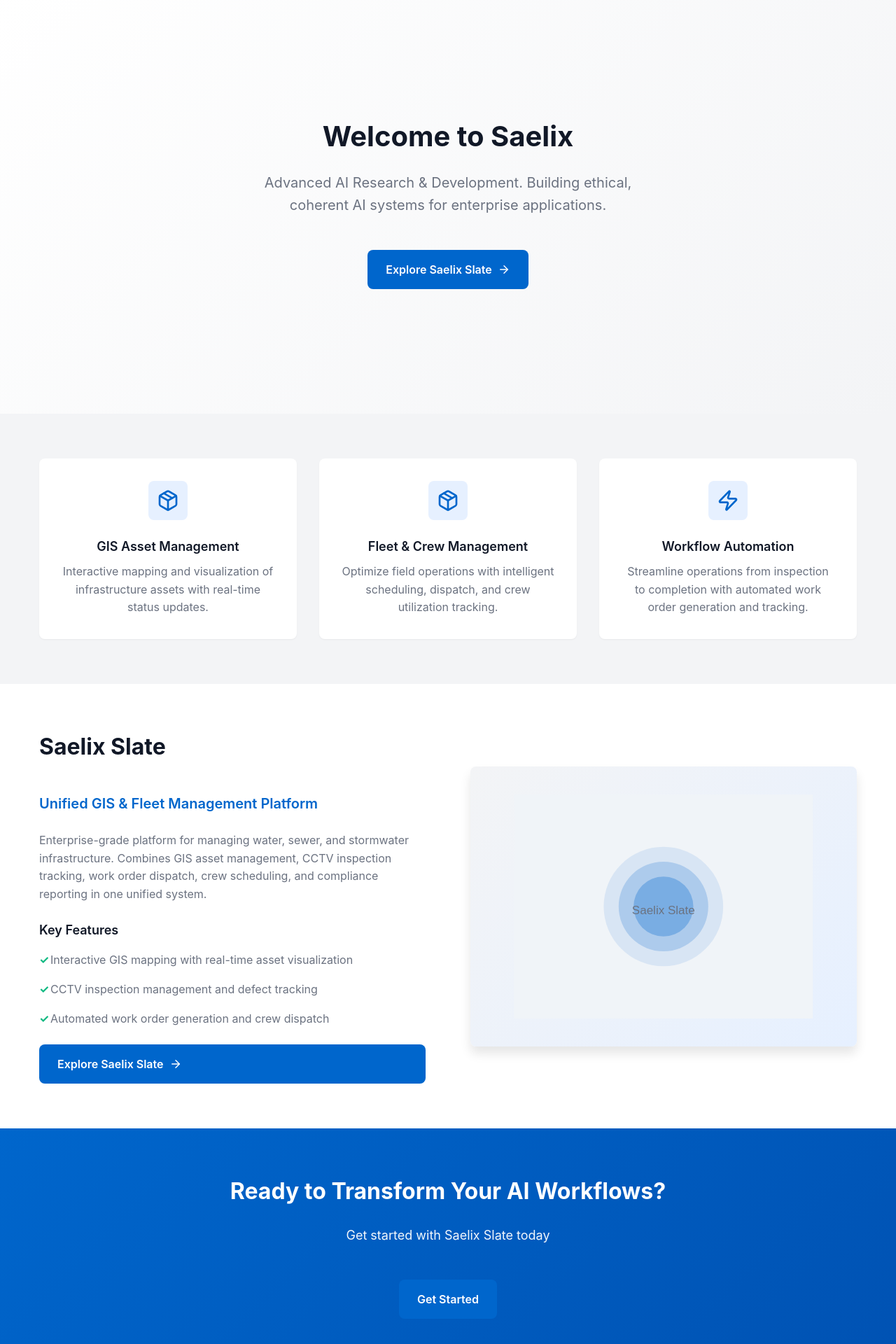
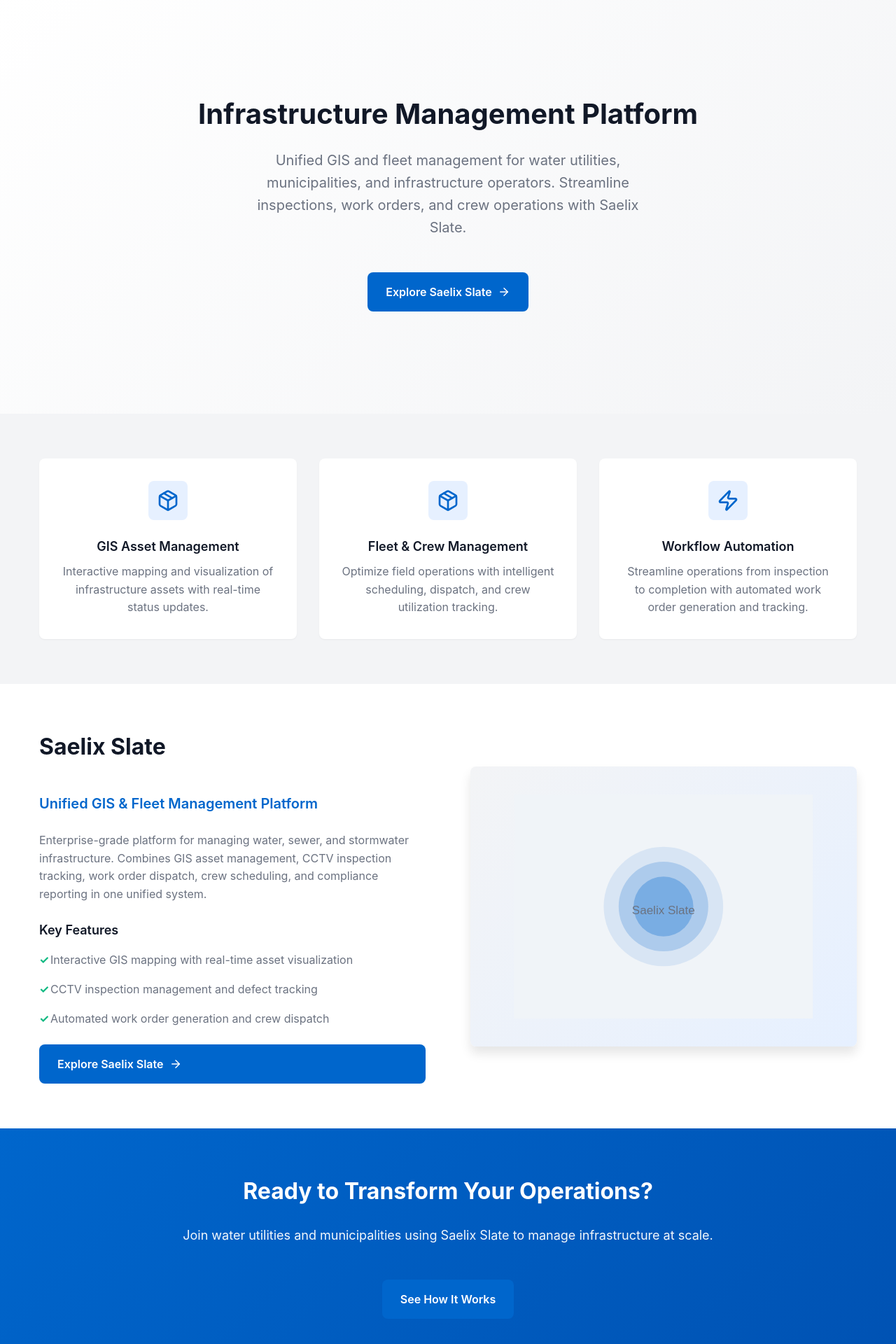
Before and after one commit to hewcarroll/Saelix, a React (Vite) app: page / in a window 1280 px wide. Shown: the part 80-2000 px from the top of the page at 70% size. Built offline with nearby package versions, Linux system fonts and the light colour scheme.

Commit message:
Update Home page with real Saelix Slate product positioning

```diff
--- a/pages/Home.tsx
+++ b/pages/Home.tsx
@@ -17,8 +17,8 @@
   return (
     <>
       <Hero
-        title="Welcome to Saelix"
-        subtitle="Advanced AI Research & Development. Building ethical, coherent AI systems for enterprise applications."
+        title="Infrastructure Management Platform"
+        subtitle="Unified GIS and fleet management for water utilities, municipalities, and infrastructure operators. Streamline inspections, work orders, and crew operations with Saelix Slate."
         ctaText="Explore Saelix Slate"
         onCtaClick={handleExploreSlate}
       />
@@ -36,10 +36,10 @@
       <section className="cta-section">
         <div className="container">
           <div className="cta-content">
-            <h2 className="cta-title">Ready to Transform Your AI Workflows?</h2>
-            <p className="cta-description">Get started with Saelix Slate today</p>
+            <h2 className="cta-title">Ready to Transform Your Operations?</h2>
+            <p className="cta-description">Join water utilities and municipalities using Saelix Slate to manage infrastructure at scale.</p>
             <button className="btn btn-primary" onClick={handleExploreSlate}>
-              Get Started
+              See How It Works
             </button>
           </div>
         </div>
```
